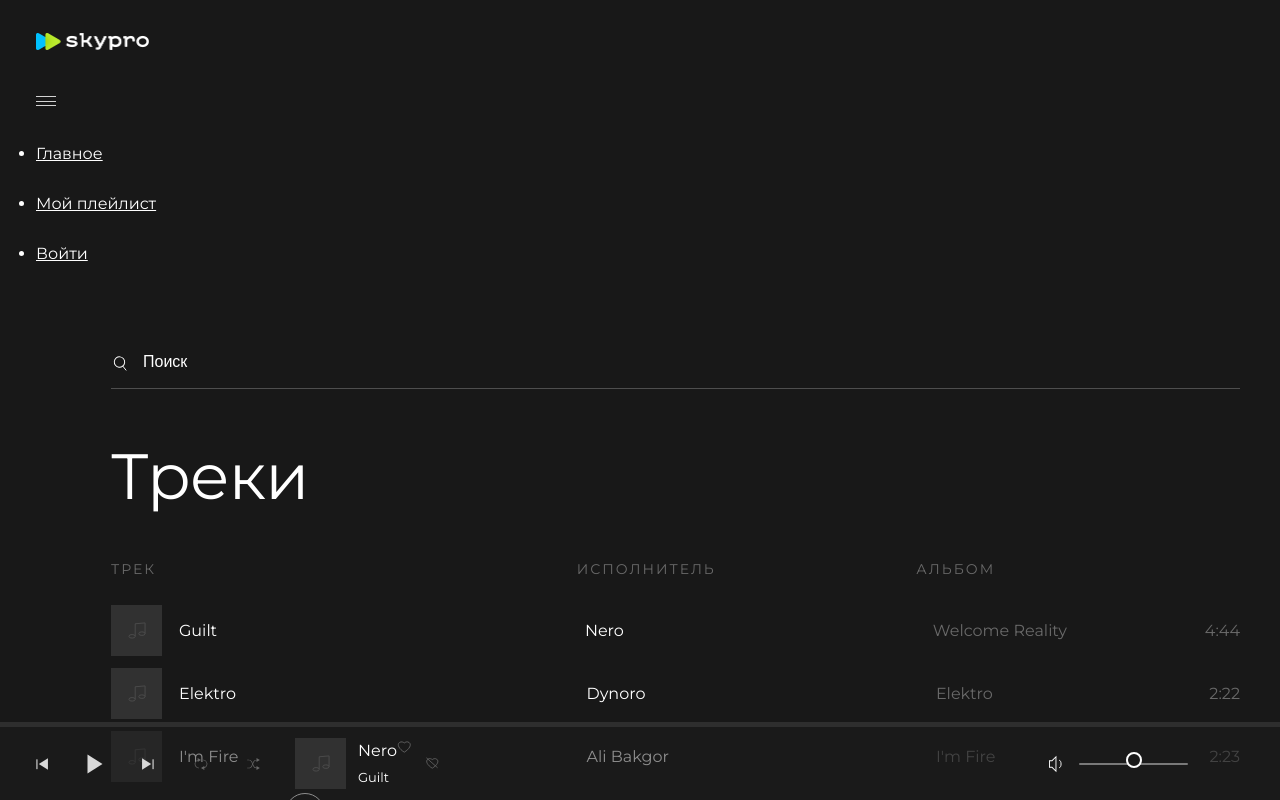
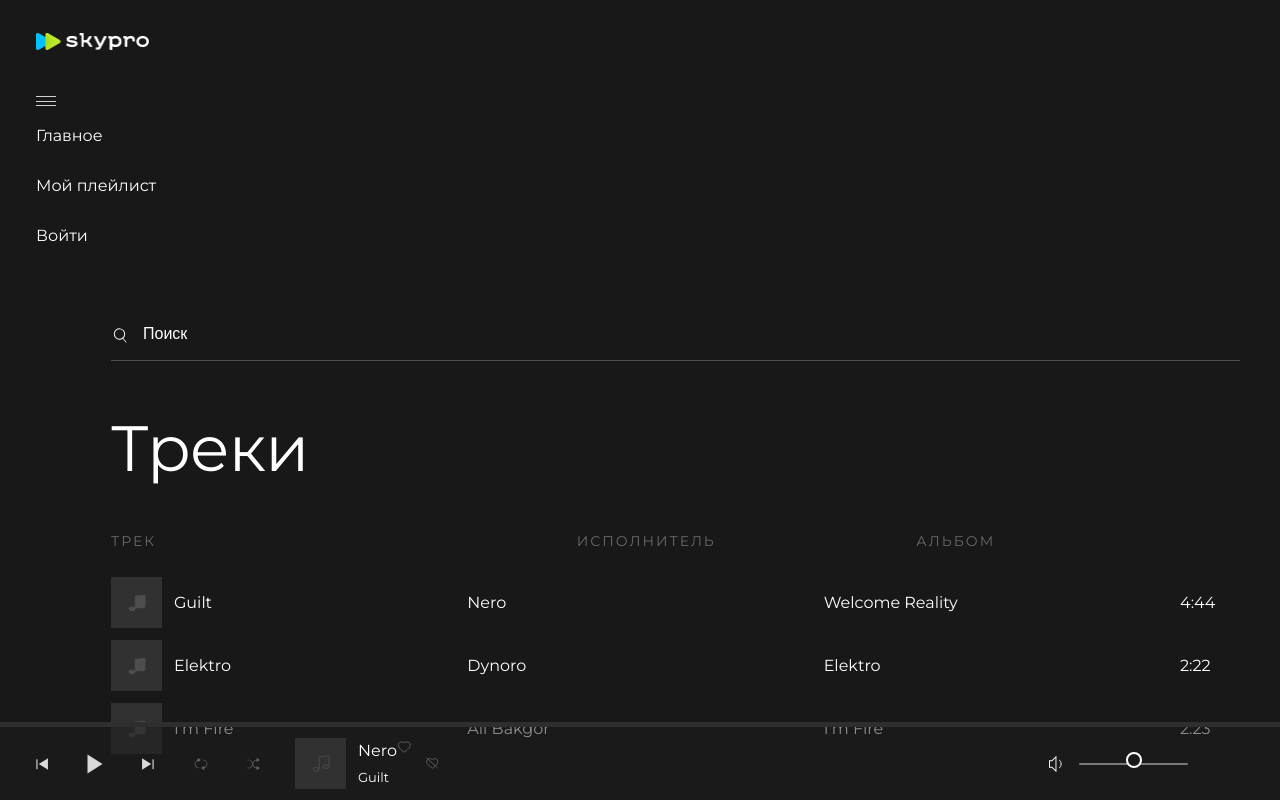
Before and after one commit to Alina-skypro2025/skypro-music, a Next.js app: page / in a window 1280 px wide. Built offline with nearby package versions, Linux system fonts and the light colour scheme.

Commit message:
Добавлен TrackItem, обновлен Centerblock, поправлены стили

```diff
--- a/src/app/components/Centerblock/Centerblock.tsx
+++ b/src/app/components/Centerblock/Centerblock.tsx
@@ -3,6 +3,8 @@
 import styles from "./Centerblock.module.css";
 import { usePlayer } from "@/app/context/PlayerContext";
 import { tracks } from "@/app/data/tracks";
+import TrackItem from "@/app/components/TrackItem/TrackItem";
+
 
 type Track = {
   id: number;
@@ -56,48 +58,12 @@ export default function Centerblock() {
           <div className={`${styles.playlistTitle__col} ${styles.col04}`}></div>
         </div>
 
-        <div className={styles.content__playlist}>
-          {(tracks as Track[]).map((track: Track) => (
-            <div
-              key={track.id}
-              className={styles.playlist__item}
-              onClick={() => playTrack(track)}
-              style={{ cursor: "pointer" }}
-            >
-              <div className={styles.playlist__track}>
-                <div className={styles.track__title}>
-                  <div className={styles.track__titleImage}>
-                    <svg className={styles.track__titleSvg}>
-                      <use xlinkHref="/img/icon/sprite.svg#icon-note"></use>
-                    </svg>
-                  </div>
+       <div className={styles.content__playlist}>
+  {tracks.map((track) => (
+    <TrackItem key={track.id} track={track} />
+  ))}
+</div>
 
-                  <span className={styles.track__titleLink}>
-                    {track.title}
-                  </span>
-                </div>
-
-                <div className={styles.track__author}>
-                  <span className={styles.track__authorLink}>
-                    {track.author}
-                  </span>
-                </div>
-
-                <div className={styles.track__album}>
-                  <span className={styles.track__albumLink}>
-                    {track.album}
-                  </span>
-                </div>
-
-                <div className={styles.track__time}>
-                  <span className={styles.track__timeText}>
-                    {track.duration}
-                  </span>
-                </div>
-              </div>
-            </div>
-          ))}
-        </div>
       </div>
     </div>
   );
--- a/src/app/components/Navigation/Navigation.module.css
+++ b/src/app/components/Navigation/Navigation.module.css
@@ -53,3 +53,13 @@
   height: 17px;
   color: #181818;
 }
+.menu__list {
+  list-style: none;
+  padding: 0;
+  margin: 0;
+}
+
+.menu__item a {
+  text-decoration: none;
+  color: #fff;
+}
--- a/src/app/components/Sidebar/Sidebar.tsx
+++ b/src/app/components/Sidebar/Sidebar.tsx
@@ -8,11 +8,15 @@ export default function Sidebar() {
     <div className={styles.main__sidebar}>
       <div className={styles.sidebar__personal}>
         <p className={styles.sidebar__personalName}>Sergey.Ivanov</p>
-        <div className={styles.sidebar__icon}>
-          <svg>
-            <use xlinkHref="/img/icon/sprite.svg#logout"></use>
-          </svg>
-        </div>
+       <div className={styles.sidebar__icon}>
+  <Image
+    src="/img/icon/logout.svg"
+    width={24}
+    height={24}
+    alt="logout"
+  />
+</div>
+
       </div>
 
       <div className={styles.sidebar__block}>
--- /dev/null
+++ b/src/app/components/TrackItem/TrackItem.module.css
@@ -0,0 +1,54 @@
+.playlist__item {
+  width: 100%;
+  display: block;
+  margin-bottom: 12px;
+}
+
+.playlist__track {
+  display: grid;
+  grid-template-columns: 1fr 1fr 1fr 60px;
+  align-items: center;
+}
+
+.track__title {
+  display: flex;
+  flex-direction: row;
+  align-items: center;
+  gap: 12px;
+}
+
+.track__titleImage {
+  width: 51px;
+  height: 51px;
+  background: #313131;
+  display: flex;
+  justify-content: center;
+  align-items: center;
+}
+
+.track__titleSvg {
+  width: 18px;
+  height: 18px;
+  fill: #4e4e4e;
+}
+
+.track__titleLink {
+  color: #ffffff;
+  font-size: 16px;
+  white-space: nowrap;
+}
+
+.track__authorLink {
+  color: #ffffff;
+  font-size: 16px;
+}
+
+.track__albumLink {
+  color: #ffffff;
+  font-size: 16px;
+}
+
+.track__timeText {
+  color: #ffffff;
+  font-size: 16px;
+}
--- /dev/null
+++ b/src/app/components/TrackItem/TrackItem.tsx
@@ -0,0 +1,50 @@
+"use client";
+
+import styles from "./TrackItem.module.css";
+import { usePlayer } from "@/app/context/PlayerContext";
+
+export default function TrackItem({ track }) {
+  const { setCurrentTrack, setIsPlaying, audioRef } = usePlayer() as any;
+
+  const playTrack = () => {
+    setCurrentTrack(track);
+    setIsPlaying(true);
+
+    setTimeout(() => {
+      audioRef?.current?.play();
+    }, 100);
+  };
+
+  return (
+    <div
+      className={styles.playlist__item}
+      onClick={playTrack}
+      style={{ cursor: "pointer" }}
+    >
+      <div className={styles.playlist__track}>
+
+        <div className={styles.track__title}>
+          <div className={styles.track__titleImage}>
+            <svg className={styles.track__titleSvg}>
+              <use xlinkHref="/img/icon/sprite.svg#icon-note"></use>
+            </svg>
+          </div>
+          <span className={styles.track__titleLink}>{track.title}</span>
+        </div>
+
+        <div className={styles.track__author}>
+          <span className={styles.track__authorLink}>{track.author}</span>
+        </div>
+
+        <div className={styles.track__album}>
+          <span className={styles.track__albumLink}>{track.album}</span>
+        </div>
+
+        <div className={styles.track__time}>
+          <span className={styles.track__timeText}>{track.duration}</span>
+        </div>
+
+      </div>
+    </div>
+  );
+}
```
Also changed, not shown: public/img/icon/logout.svg (added).
